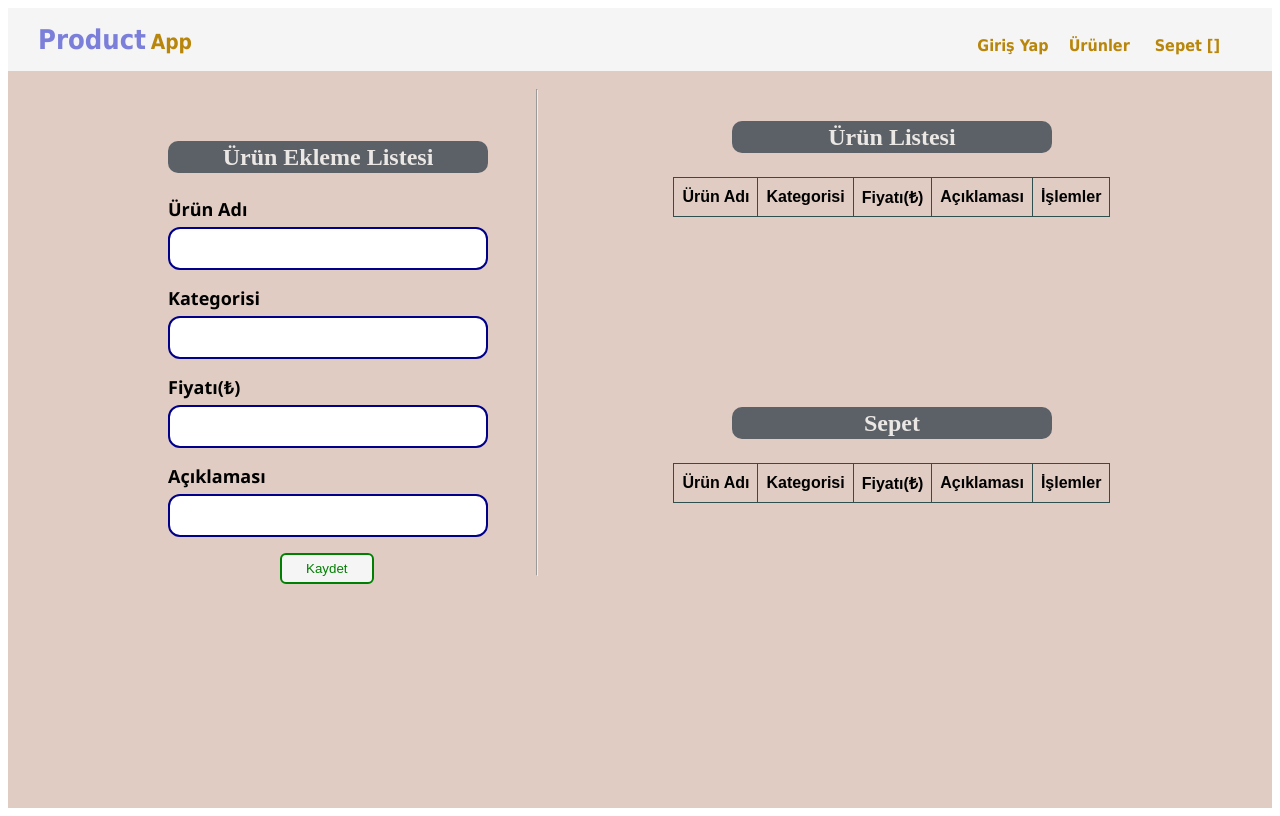
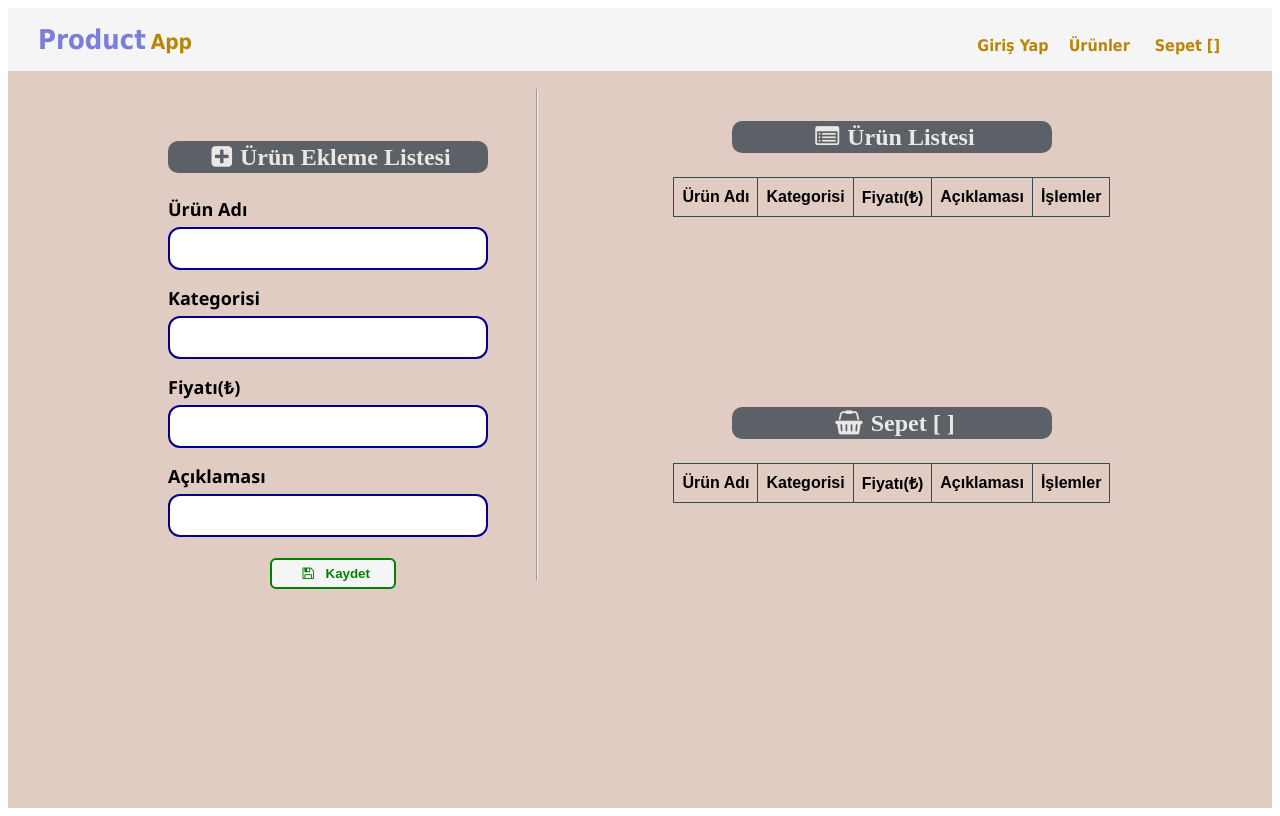
Before and after one commit to ahmetakyapi/Angular-Product-App, an Angular app: page /addProduct in a window 1280 px wide. Built offline with nearby package versions, Linux system fonts and the light colour scheme.

Commit message:
Update basketItems for add-product component.

```diff
--- a/src/app/add-product/add-product.component.css
+++ b/src/app/add-product/add-product.component.css
@@ -45,6 +45,10 @@ form {
   font-family: 'Segoe UI', Tahoma, Geneva, Verdana, sans-serif;
 }
 
+i {
+  margin-right: 8px;
+}
+
 input[type='text'],
 select,
 textarea {
@@ -90,19 +94,25 @@ form button {
   padding: 6px 24px;
   border: 2px solid green;
   cursor: pointer;
-  margin-left: 35%;
+  margin-left: 32%;
   border-radius: 6px;
-  -webkit-border-radius: 6px;
-  -moz-border-radius: 6px;
-  -ms-border-radius: 6px;
-  -o-border-radius: 6px;
+  font-weight: 600;
+  margin-top: 5px;
+}
+
+form button:hover {
+  opacity: 0.8;
+}
+
+i {
+  margin-left: 6px;
 }
 
 .edit-button button {
   background-color: whitesmoke;
   color: dodgerblue;
   padding: 2px 12px;
-  border: 2px solid khaki;
+  border: 2px solid dodgerblue;
   border-radius: 6px;
   cursor: pointer;
   font-size: 14px;
@@ -130,7 +140,7 @@ form button {
   background-color: whitesmoke;
   color: green;
   padding: 2px 14px;
-  border: 2px solid turquoise;
+  border: 2px solid green;
   border-radius: 6px;
   cursor: pointer;
   font-size: 14px;
--- a/src/app/add-product/add-product.component.html
+++ b/src/app/add-product/add-product.component.html
@@ -1,7 +1,11 @@
+<link
+  rel="stylesheet"
+  href="https://cdnjs.cloudflare.com/ajax/libs/font-awesome/4.7.0/css/font-awesome.min.css"
+/>
 <div class="add-product-container">
   <form #f="ngForm" (ngSubmit)="onSubmit()">
     <div class="add-product-title">
-      <h2>Ürün Ekleme Listesi</h2>
+      <h2><i class="fa fa-plus-square"></i>Ürün Ekleme Listesi</h2>
     </div>
     <div ngModelGroup="productData"></div>
     <div class="form-group">
@@ -27,14 +31,14 @@
       <input type="text" name="desc" required class="form-control" ngModel />
     </div>
     <button class="submit-button" type="submit" [disabled]="!f.valid">
-      Kaydet
+      <i class="fa fa-save"></i> Kaydet
     </button>
   </form>
   <hr />
   <div class="product-basket-container">
     <div class="list-product-container">
       <div class="add-product-title">
-        <h2>Ürün Listesi</h2>
+        <h2><i class="fa fa-list-alt"></i>Ürün Listesi</h2>
       </div>
       <table>
         <thead>
@@ -53,13 +57,19 @@
             <td>{{ product.price }}₺</td>
             <td>{{ product.desc }}</td>
             <td class="edit-button">
-              <button (click)="onEdit(product)">Düzenle</button>
+              <button (click)="onEdit(product)">
+                <i class="fa fa-edit"></i>
+              </button>
             </td>
             <td class="delete-button">
-              <button (click)="onDelete(product)">Sil</button>
+              <button (click)="onDelete(product)">
+                <i class="fa fa-trash"></i>
+              </button>
             </td>
             <td class="addToBasket-button">
-              <button (click)="addToBasket(product)">Sepete Ekle</button>
+              <button (click)="addToBasket(product)">
+                <i class="fa fa-cart-plus"></i>
+              </button>
             </td>
           </tr>
         </tbody>
@@ -67,7 +77,9 @@
     </div>
     <div class="basket-container" style="margin-top: 150px">
       <div class="add-product-title">
-        <h2>Sepet</h2>
+        <h2>
+          <i class="fa fa-shopping-basket"></i>Sepet [ {{ basketCount }} ]
+        </h2>
       </div>
       <table>
         <thead>
@@ -86,7 +98,9 @@
             <td>{{ basket.price }}₺</td>
             <td>{{ basket.desc }}</td>
             <td class="delete-button">
-              <button (click)="deleteBasket(basket)">Sil</button>
+              <button (click)="deleteBasket(basket)">
+                <i class="fa fa-trash"></i>
+              </button>
             </td>
           </tr>
         </tbody>
--- a/src/app/add-product/add-product.component.ts
+++ b/src/app/add-product/add-product.component.ts
@@ -8,7 +8,12 @@ import { BasketService } from '../services/basket.service'
   styleUrls: ['./add-product.component.css']
 })
 export class AddProductComponent implements OnInit {
-  constructor(private basketService: BasketService) {}
+  basketCount: number | undefined
+  constructor(private basketService: BasketService) {
+    this.basketService.basketUpdated.subscribe(
+      (count: number) => (this.basketCount = count)
+    )
+  }
 
   ngOnInit(): void {}
 
@@ -26,7 +31,7 @@ export class AddProductComponent implements OnInit {
     price: ''
   }
 
-  onEdit(product: { [x: string]: any; id: any; name: any }) {
+  onEdit(product: { [x: string]: any; id: any }) {
     const { id, ...data } = product
     this.editRecordId = id
     this.Forms.setValue(data)
@@ -64,8 +69,12 @@ export class AddProductComponent implements OnInit {
 
   public deleteBasket(product: any) {
     this.basketService.deleteProduct(product)
-    this.basketData = this.basketData.filter(
+
+    /* Aynı id de olan bütün ürünleri siliyor
+     this.basketData = this.basketData.filter(
       (data) => data['id'] !== product.id
-    )
+    ) */
+
+    this.basketData.splice(product, 1)
   }
 }
```
